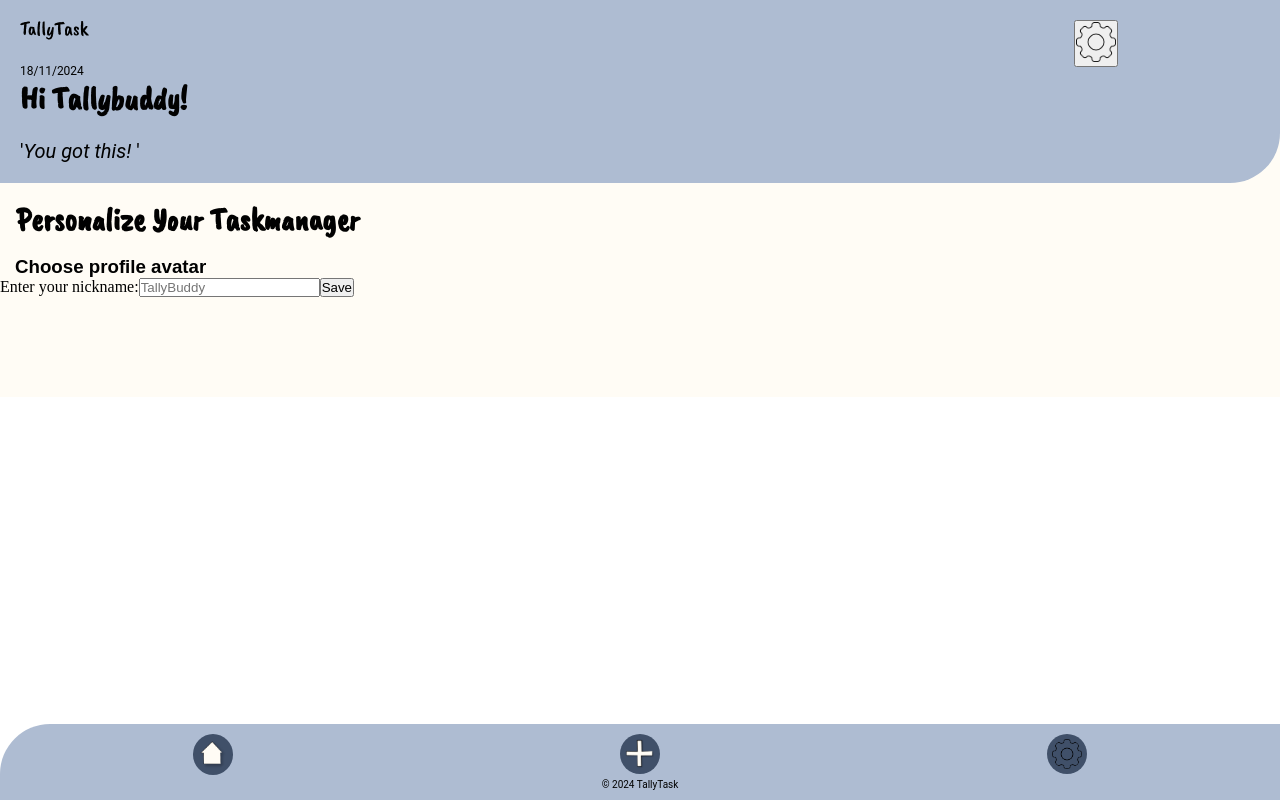
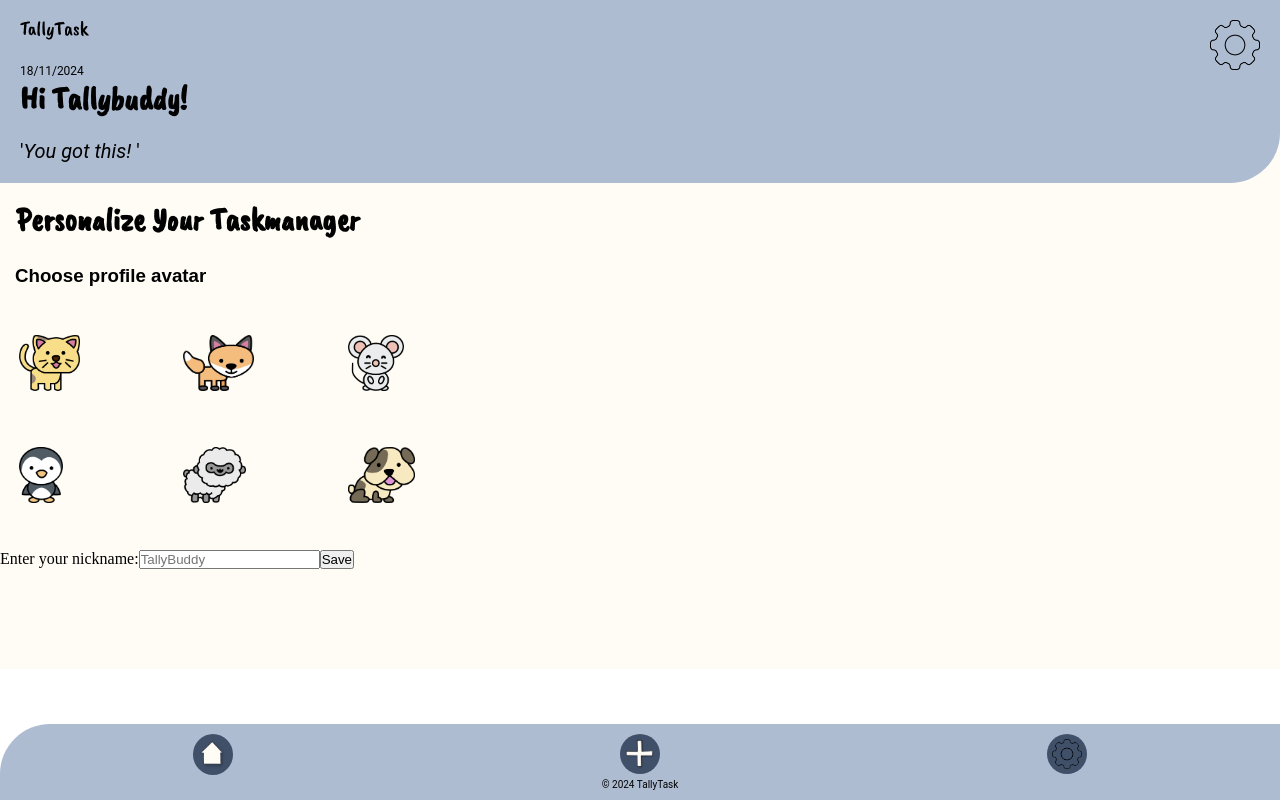
Before and after one commit to EEE95/tallytask, a React (Vite) app: page /personalize in a window 1280 px wide. Built offline with nearby package versions, Linux system fonts and the light colour scheme; a web font is replaced by a local one.

Commit message:
Første step i valg af avatar

```diff
--- a/src/App.tsx
+++ b/src/App.tsx
@@ -12,15 +12,30 @@ function App() {
     const [nickname, setNickname] = useState(savedNickname);
     const [lists, setLists] = useState([]);
     const [tasks, setTasks] = useState({});
+    const [selectedAvatar, setSelectedAvatar] = useState<string | null>(null);
 
     useEffect(() => {
         localStorage.setItem('nickname', nickname);
     }, [nickname]);
 
+    useEffect(() => {
+        const savedAvatar = localStorage.getItem('selectedAvatar');
+        if (savedAvatar) {
+            setSelectedAvatar(savedAvatar);
+        }
+    }, []);
+
+    useEffect(() => {
+        if (selectedAvatar) {
+            localStorage.setItem('selectedAvatar', selectedAvatar);
+        }
+    }, [selectedAvatar]);
+
+
     return (
       <Router>
           <div className="App">
-              <Header nickname={nickname} />
+              <Header nickname={nickname} selectedAvatar={selectedAvatar}  />
               <Routes>
                   <Route
                     path="/"
@@ -36,7 +51,7 @@ function App() {
                   />
                   <Route
                       path="/personalize"
-                      element={<Personalize setNickname={setNickname} />}
+                      element={<Personalize setNickname={setNickname} setSelectedAvatar={setSelectedAvatar} />}
                   />
               </Routes>
               <Footer />
--- a/src/component/Header.tsx
+++ b/src/component/Header.tsx
@@ -5,7 +5,12 @@ import gear from '../assets/gear.png';
 import TodaysDay from './Date';
 import { Link } from 'react-router-dom';
 
-function Header({ nickname }) {
+interface HeaderProps {
+    nickname: string;
+    selectedAvatar: string | null;
+  }
+
+const Header: React.FC<HeaderProps> = ({ nickname, selectedAvatar }) => {
 
     const quotes = [
         "'The secret of getting ahead is getting started' - <em>Mark Twain</em>",
@@ -33,6 +38,7 @@ function Header({ nickname }) {
         return () => clearInterval(interval);
     }, []);
 
+
     return (
         <div className='header'>
             <div className='left'>
@@ -45,7 +51,11 @@ function Header({ nickname }) {
                 {/* Link to Personalize page */}
                 <Link to="/personalize">
                     <button className="personalize-button">
-                        <img src={gear} className='img-gear' alt="Personalize your task manager" />
+                        <img
+                            src={selectedAvatar || gear} //fallback til default, hvis der ikke er valgt en avatar
+                            className='img-gear'
+                            alt="Personalize your task manager"
+                        />
                     </button>
                 </Link>
             </div>
@@ -55,6 +65,6 @@ function Header({ nickname }) {
             </blockquote>
         </div>
     );
-}
+};
 
 export default Header;
--- a/src/component/Personalize.tsx
+++ b/src/component/Personalize.tsx
@@ -1,19 +1,43 @@
 import React, { useState } from 'react';
 import '../css/maja.css';
 
-const Personalize = ({ setNickname }) => {
+interface PersonalizeProps {
+  setSelectedAvatar: (avatar: string) => void;
+  setNickname: (nickname: string) => void;
+}
+
+const Personalize: React.FC<PersonalizeProps> = ({ setSelectedAvatar, setNickname }) => {
   const [nickname, setNicknameInput] = useState('');
 
-  const handleSubmit = (e) => {
+  const handleSubmit = (e: React.FormEvent<HTMLFormElement>) => {
     e.preventDefault();
     // Gem det indtastede kaldenavn i App-tilstanden (hvis du bruger state) eller localStorage
     setNickname(nickname);
   };
 
+    const avatars = [
+      'src/assets/kat.png',
+      'src/assets/raev.png',
+      'src/assets/mus.png',
+      'src/assets/pingvin.png',
+      'src/assets/faar.png',
+      'src/assets/hund.png'
+    ];
+
   return (
     <div className="p-styling">
       <h1>Personalize Your Taskmanager</h1>
       <h3>Choose profile avatar</h3>
+      <div className="avatar-grid">
+        {avatars.map((avatar, index) => (
+          <img
+            key={index}
+            src={avatar}
+            alt={`Avatar ${index}`}
+            onClick={() => setSelectedAvatar(avatar)} //kalder på min avatar
+          />
+        ))}
+      </div>
       <form onSubmit={handleSubmit}>
         <label htmlFor="nickname">Enter your nickname:</label>
         <input
@@ -27,6 +51,6 @@ const Personalize = ({ setNickname }) => {
       </form>
     </div>
   );
-}
+};
 
 export default Personalize;
--- a/src/css/maja.css
+++ b/src/css/maja.css
@@ -5,5 +5,19 @@
     }
     h3{
         padding-left: 0.8em;
+        padding-top: 0.5em;
+    }
+    .avatar-grid{
+        padding: 1.2em;
+        display: grid;
+        align-items: center;
+        grid-template-columns: repeat(3, 1fr);
+        grid-template-rows: repeat(2, 7em);
+        column-gap: 1.2em;
+        width: 40%;
+        img{
+            height: 50%;
+
+        }
     }
 }
--- a/src/css/style.css
+++ b/src/css/style.css
@@ -44,9 +44,17 @@ h3, h4 {
 .header h1 {
   margin-bottom: 20px;
 }
+.header .right {
+  display: flex;
+  justify-content: right;
+}
 .header .img-gear {
   background-color: none;
-  width: 40px;
+  width: 50px;
+}
+.header button {
+  border: none;
+  background-color: #AEBCD2;
 }
 
 /* footer */
--- a/src/css/style.scss
+++ b/src/css/style.scss
@@ -46,9 +46,18 @@ h3, h4{
         margin-bottom: 20px;
     }
 
+    .right{
+        display: flex;
+        justify-content: right;
+    }
+
     .img-gear{
         background-color: none;
-        width: 40px;
+        width: 50px;
+    }
+    button{
+        border: none;
+        background-color: partial.$primary-color;
     }
 }
 
```
Also changed, not shown: 1 other file (tests, documents, lock files or other folders).
